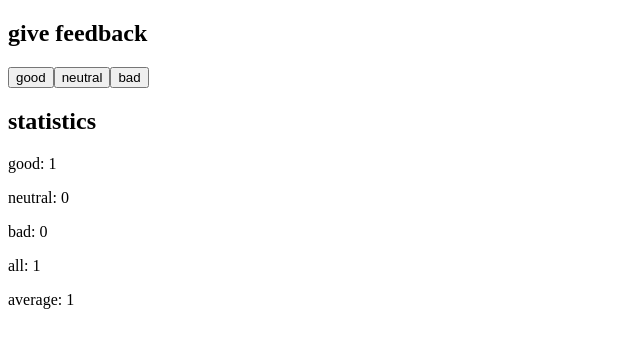
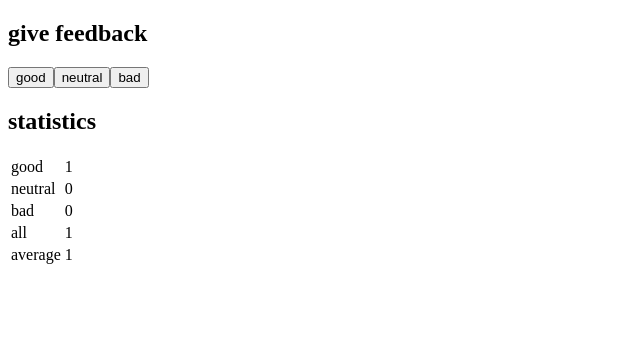
Before and after one commit to Jyrsinho/fullstackopen, a React (Vite) app in the folder osa1/unicafe/: page / in a window 1280 px wide. Both pictures are taken after a click on the button "good". Shown: the top 348 px of the page, without its empty margins (0-640 px from the left). Built offline with nearby package versions, Linux system fonts and the light colour scheme.

Commit message:
StatisticsTable.jsx

```diff
--- a/osa1/unicafe/src/StatisticLine.jsx
+++ b/osa1/unicafe/src/StatisticLine.jsx
@@ -1,7 +1,10 @@
 const StatisticLine = ({attribute, value}) => {
 
     return (
-        <p>{attribute}: {value}</p>
+        <tr>
+            <td>{attribute}</td>
+            <td>{value}</td>
+        </tr>
     )
 }
 
--- a/osa1/unicafe/src/Statistics.jsx
+++ b/osa1/unicafe/src/Statistics.jsx
@@ -1,16 +1,15 @@
-import StatisticLine from "./StatisticLine.jsx";
+import StatisticsTable from "./StatisticsTable.jsx";
 
 const Statistics = ({ feedback }) => {
     const hasFeedback = !(feedback.all === 0)
 
     return (
-       <>
-           { hasFeedback ? Object.entries(feedback).map(([key, value]) => {
-               return <StatisticLine key={key} attribute={key} value={value} />
-           })
-           : <p>No feedback given</p>
+        <>
+           { hasFeedback
+               ? <StatisticsTable feedback={feedback} />
+               : <p>No feedback given</p>
            }
-       </>
+        </>
     )
 }
 
--- /dev/null
+++ b/osa1/unicafe/src/StatisticsTable.jsx
@@ -0,0 +1,18 @@
+import StatisticLine from "./StatisticLine.jsx";
+
+const StatisticsTable = ({feedback}) => {
+
+    return (
+        <table>
+            <tbody>
+            {Object.entries(feedback).map(([key, value]) => {
+                return (
+                    <StatisticLine attribute={key} value={value} key={key} />
+                )
+            })}
+            </tbody>
+        </table>
+    )
+}
+
+export default StatisticsTable
```
